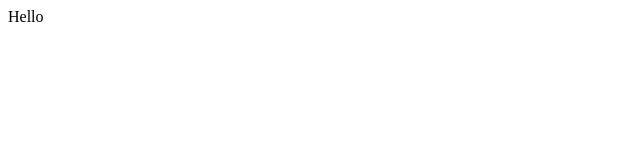
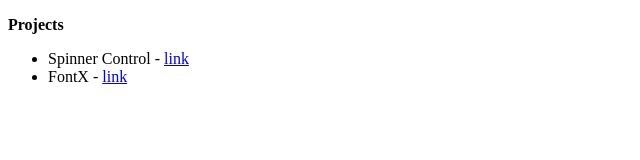
Before and after one commit to MindzGroupTechnologies/mindzgrouptechnologies.github.io, a plain HTML site: page index.html in a window 1280 px wide. Shown: the whole page, without its empty margins (0-640 px from the left). Drawn offline with Linux system fonts and the light colour scheme.

Commit message:
page modified

```diff
--- a/index.html
+++ b/index.html
@@ -1,8 +1,13 @@
+<!DOCTYPE html>
 <html>
-  <head>
+<head>
     <title>Test Site</title>
-  </head>
-  <body>
-    Hello
-  </body>
+</head>
+<body>
+    <p><b>Projects</b></p>
+    <ul>
+        <li>Spinner Control - <a href="spinner-control">link</a></li>
+        <li>FontX - <a href="fontx">link</a></li>
+    </ul>
+</body>
 </html>
```
